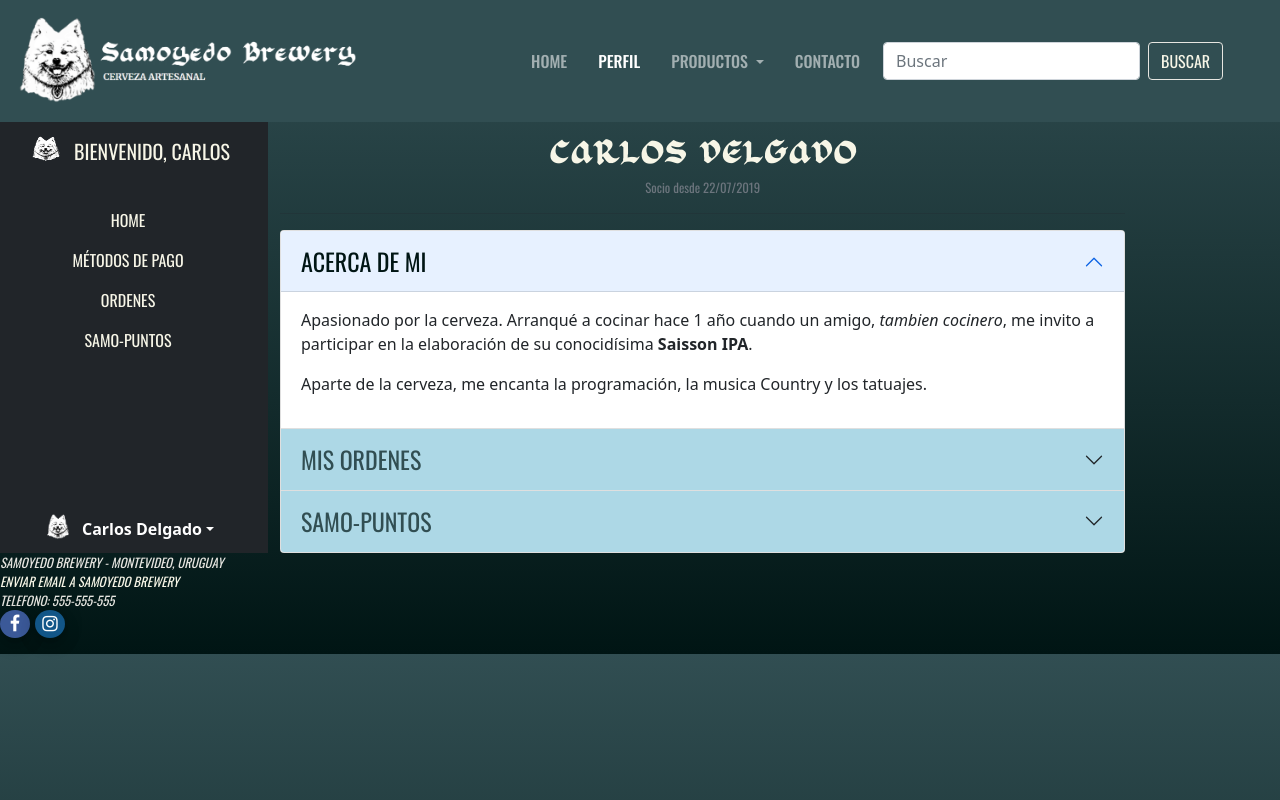
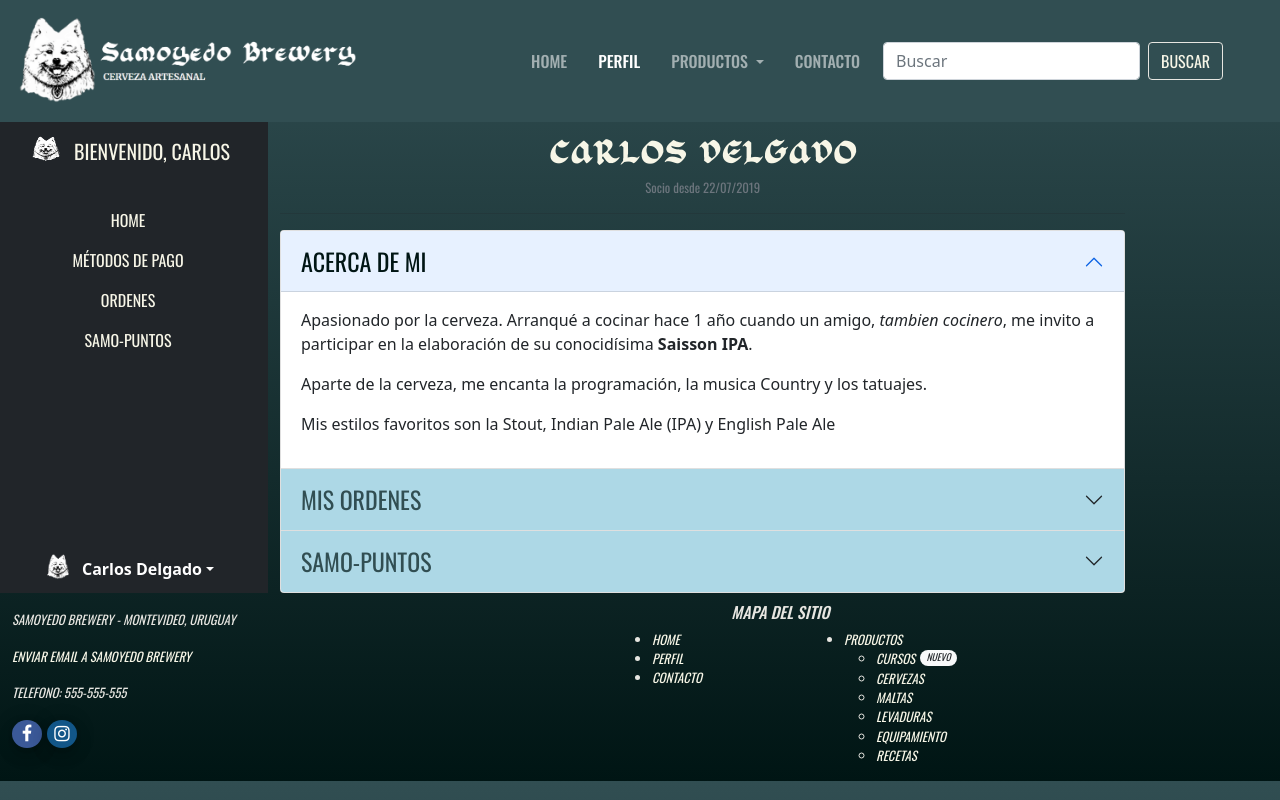
Before and after one commit to pcharliee/Samoyedo, a website: page mi_perfil.html in a window 1280 px wide. Drawn offline with nearby package versions, Linux system fonts and the light colour scheme; a web font is replaced by a local one.

Commit message:
Modificacion del archivo mi_perfil.html => description, keywords y el footer

```diff
--- a/mi_perfil.html
+++ b/mi_perfil.html
@@ -3,7 +3,9 @@
 
 <head>
   <meta charset="UTF-8">
-  <title>Mi Perfil</title>
+  <title>Samoyedo Brewery - Mi Perfil</title>
+  <meta name="description" content="Samoyedo Brewery, brindando alegrías desde 2019. Chequea tus últimas ordenes, cambia o modifica tus métodos de pago. ¡Fijate cuantos Samo-puntos tienes acumulados y canjealos en nuestra tienda!">
+  <meta name="keywords" content="CERVEZA, ARTESANAL, CASERA, LEVADURAS, CURSOS, MALTAS, RECETAS, CANJE, PAGO, INSUMOS, SOCIO">
   <meta name="viewport" content="width=device-width,initial-scale=1">
   <link href="https://fonts.googleapis.com/icon?family=Material+Icons"
   rel="stylesheet">
@@ -110,6 +112,7 @@
               <div class="accordion-body">
                 <p>Apasionado por la cerveza. Arranqué a cocinar hace 1 año cuando un amigo, <em>tambien cocinero</em>, me invito a participar en la elaboración de su conocidísima <strong>Saisson IPA</strong>.</p>
                 <p>Aparte de la cerveza, me encanta la programación, la musica Country y los tatuajes.</p>
+                <p>Mis estilos favoritos son la Stout, Indian Pale Ale (IPA) y English Pale Ale</p>
               </div>
             </div>
           </div>
@@ -169,6 +172,9 @@
     </div>
   </div>
   <footer>
+    <div class="container-fluid">
+      <div class="row">
+        <div class='footer__informacion__contacto col-6'>
           <p>Samoyedo Brewery - Montevideo, Uruguay</p>
           <a href="mailto:samoyedo@gmail.com">Enviar email a Samoyedo Brewery</a>
           <p>telefono: 555-555-555</p>
@@ -178,6 +184,40 @@
               <li><a href="https://www.instagram.com/samoyedobeer/" class="fa fa-instagram" target="_blank"></a></li>
             </ul>
           </div>
+        </div>
+        <div class="footer__informacion__sitemap col-6">
+          <h6 class='col-md-5 col-sm-6 text-center'>Mapa del sitio</h6>
+          <div class="row">
+            <ul class='col-md-3'>
+              <li class="">
+                <a class="" aria-current="page" href="index.html">Home</a>
+              </li>
+              <li class="">
+                <a class=" active" href="#">Perfil</a>
+              </li>
+              <li class="">
+                <a class="" href="contacto.html">Contacto</a>
+              </li>
+            </ul>
+            <div class='col-md-4'>
+              <ul>
+                <li class="">
+                  <a class="" href="productos.html">Productos</a>
+                  <ul class="">
+                    <li><a href="cursos.html">Cursos<span class="badge rounded-pill bg-light text-dark">Nuevo</span></a></li>
+                    <li><a href="productos.html#cervezas">Cervezas</a></li>
+                    <li><a href="productos.html#maltas">Maltas</a></li>
+                    <li><a href="productos.html#levaduras">Levaduras</a></li>
+                    <li><a href="productos.html#equipamiento">Equipamiento</a></li>
+                    <li><a href="productos.html#recetas">Recetas</a></li>
+                  </ul>
+                </li>
+              </ul>
+            </div>
+          </div>
+        </div>
+      </div>
+    </div>
   </footer>
   <script src="https://cdn.jsdelivr.net/npm/bootstrap@5.0.0-beta3/dist/js/bootstrap.bundle.min.js" integrity="sha384-JEW9xMcG8R+pH31jmWH6WWP0WintQrMb4s7ZOdauHnUtxwoG2vI5DkLtS3qm9Ekf" crossorigin="anonymous"></script>
 </body>
--- a/scss/_callToAction.scss
+++ b/scss/_callToAction.scss
@@ -4,7 +4,7 @@
   flex-flow: column nowrap;
   align-items: center;
   background-color: $gris;
-  margin: 15px 0;
+  margin-top: 15px;
   color: $dark;
   h3{
     color: $dark;
```
Also changed, not shown: sign_up.html (+2 -2 lines), css/estilos.css. Lines whose indentation alone changed are shown as unchanged.
